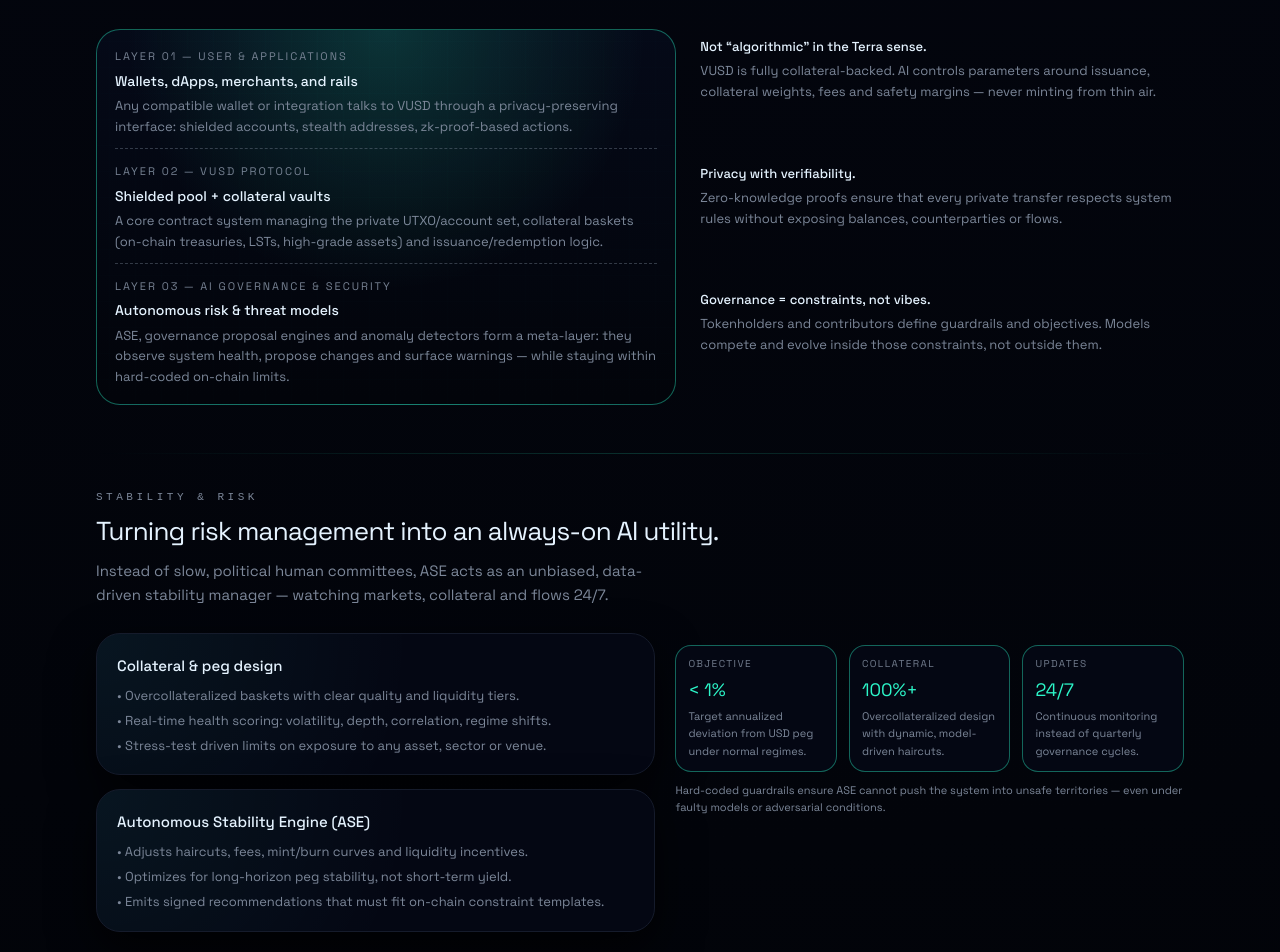
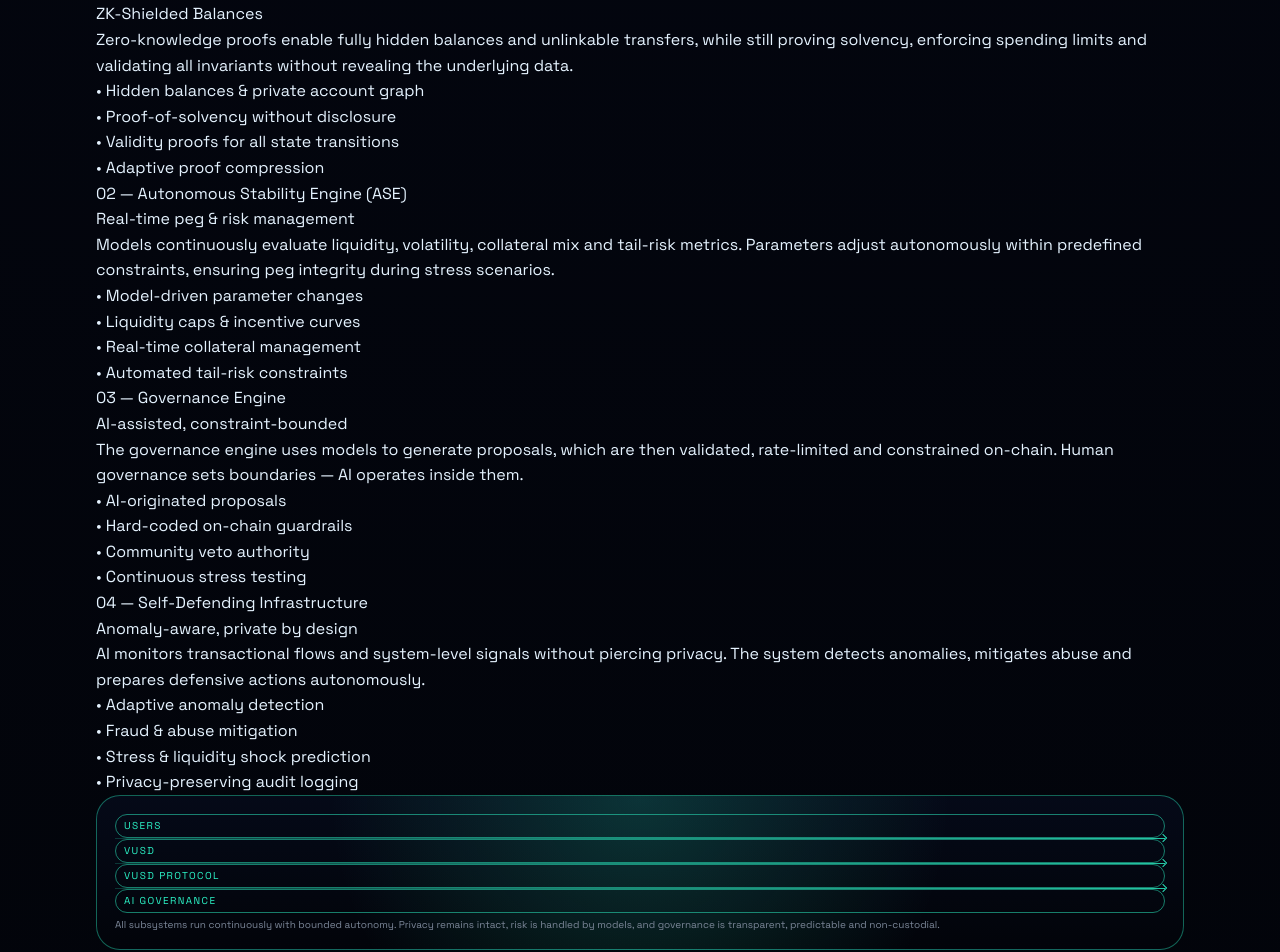
Before and after one commit to Gatsby01k/vusd-site, a Next.js app: page / in a window 1280 px wide. Shown: the part 2340-3292 px from the top of the page. Built offline with nearby package versions, Linux system fonts and the light colour scheme.

Commit message:
Update Architecture.js

```diff
--- a/app/components/Architecture.js
+++ b/app/components/Architecture.js
@@ -1,68 +1,96 @@
 export default function Architecture() {
   return (
-    <section id="architecture" className="reveal">
-      <div className="section-label">ARCHITECTURE</div>
-      <h2 className="section-title">Three rails: privacy, stability, governance.</h2>
+    <section id="architecture" className="section reveal">
+      <h2 className="section-title">Architecture</h2>
       <p className="section-sub">
-        VUSD splits the system into independent, composable rails — each auditable, each
-        upgradeable, all designed to keep humans away from day-to-day risk knobs.
+        VUSD is composed of four tightly integrated subsystems — privacy, stability, governance and
+        self-defending infrastructure — each designed to operate continuously under on-chain
+        constraints.
       </p>
 
-      <div className="arch-layout">
-        <div className="arch-diagram">
-          <div className="arch-lattice"></div>
-
-          <div className="arch-layer">
-            <div className="arch-layer-label">LAYER 01 — USER &amp; APPLICATIONS</div>
-            <div className="arch-layer-title">Wallets, dApps, merchants, and rails</div>
-            <div className="arch-layer-desc">
-              Any compatible wallet or integration talks to VUSD through a privacy-preserving
-              interface: shielded accounts, stealth addresses, zk-proof-based actions.
-            </div>
-          </div>
-
-          <div className="arch-layer">
-            <div className="arch-layer-label">LAYER 02 — VUSD PROTOCOL</div>
-            <div className="arch-layer-title">Shielded pool + collateral vaults</div>
-            <div className="arch-layer-desc">
-              A core contract system managing the private UTXO/account set, collateral baskets
-              (on-chain treasuries, LSTs, high-grade assets) and issuance/redemption logic.
-            </div>
-          </div>
-
-          <div className="arch-layer">
-            <div className="arch-layer-label">LAYER 03 — AI GOVERNANCE &amp; SECURITY</div>
-            <div className="arch-layer-title">Autonomous risk &amp; threat models</div>
-            <div className="arch-layer-desc">
-              ASE, governance proposal engines and anomaly detectors form a meta-layer: they observe
-              system health, propose changes and surface warnings — while staying within
-              hard-coded on-chain limits.
-            </div>
-          </div>
+      <div className="arch-grid">
+        {/* PRIVACY ENGINE */}
+        <div className="arch-card">
+          <div className="arch-label">01 — Privacy Engine</div>
+          <div className="arch-title">ZK-Shielded Balances</div>
+          <p className="arch-text">
+            Zero-knowledge proofs enable fully hidden balances and unlinkable transfers, while still
+            proving solvency, enforcing spending limits and validating all invariants without
+            revealing the underlying data.
+          </p>
+          <ul className="arch-list">
+            <li>• Hidden balances &amp; private account graph</li>
+            <li>• Proof-of-solvency without disclosure</li>
+            <li>• Validity proofs for all state transitions</li>
+            <li>• Adaptive proof compression</li>
+          </ul>
         </div>
 
-        <div className="arch-bullets">
-          <div>
-            <div className="arch-bullet-title">Not “algorithmic” in the Terra sense.</div>
-            <div>
-              VUSD is fully collateral-backed. AI controls parameters around issuance, collateral
-              weights, fees and safety margins — never minting from thin air.
-            </div>
-          </div>
-          <div>
-            <div className="arch-bullet-title">Privacy with verifiability.</div>
-            <div>
-              Zero-knowledge proofs ensure that every private transfer respects system rules without
-              exposing balances, counterparties or flows.
-            </div>
-          </div>
-          <div>
-            <div className="arch-bullet-title">Governance = constraints, not vibes.</div>
-            <div>
-              Tokenholders and contributors define guardrails and objectives. Models compete and
-              evolve inside those constraints, not outside them.
-            </div>
-          </div>
+        {/* AUTONOMOUS STABILITY ENGINE */}
+        <div className="arch-card">
+          <div className="arch-label">02 — Autonomous Stability Engine (ASE)</div>
+          <div className="arch-title">Real-time peg &amp; risk management</div>
+          <p className="arch-text">
+            Models continuously evaluate liquidity, volatility, collateral mix and tail-risk metrics.
+            Parameters adjust autonomously within predefined constraints, ensuring peg integrity
+            during stress scenarios.
+          </p>
+          <ul className="arch-list">
+            <li>• Model-driven parameter changes</li>
+            <li>• Liquidity caps &amp; incentive curves</li>
+            <li>• Real-time collateral management</li>
+            <li>• Automated tail-risk constraints</li>
+          </ul>
+        </div>
+
+        {/* GOVERNANCE ENGINE */}
+        <div className="arch-card">
+          <div className="arch-label">03 — Governance Engine</div>
+          <div className="arch-title">AI-assisted, constraint-bounded</div>
+          <p className="arch-text">
+            The governance engine uses models to generate proposals, which are then validated,
+            rate-limited and constrained on-chain. Human governance sets boundaries — AI operates
+            inside them.
+          </p>
+          <ul className="arch-list">
+            <li>• AI-originated proposals</li>
+            <li>• Hard-coded on-chain guardrails</li>
+            <li>• Community veto authority</li>
+            <li>• Continuous stress testing</li>
+          </ul>
+        </div>
+
+        {/* SELF-DEFENDING INFRA */}
+        <div className="arch-card">
+          <div className="arch-label">04 — Self-Defending Infrastructure</div>
+          <div className="arch-title">Anomaly-aware, private by design</div>
+          <p className="arch-text">
+            AI monitors transactional flows and system-level signals without piercing privacy. The
+            system detects anomalies, mitigates abuse and prepares defensive actions autonomously.
+          </p>
+          <ul className="arch-list">
+            <li>• Adaptive anomaly detection</li>
+            <li>• Fraud &amp; abuse mitigation</li>
+            <li>• Stress &amp; liquidity shock prediction</li>
+            <li>• Privacy-preserving audit logging</li>
+          </ul>
+        </div>
+      </div>
+
+      {/* ARCHITECTURE FLOW DIAGRAM */}
+      <div className="arch-diagram">
+        <div className="diagram-row">
+          <div className="diagram-chip">Users</div>
+          <div className="diagram-arrow" />
+          <div className="diagram-chip">VUSD</div>
+          <div className="diagram-arrow" />
+          <div className="diagram-chip">VUSD Protocol</div>
+          <div className="diagram-arrow" />
+          <div className="diagram-chip">AI Governance</div>
+        </div>
+        <div className="diagram-note">
+          All subsystems run continuously with bounded autonomy. Privacy remains intact, risk is
+          handled by models, and governance is transparent, predictable and non-custodial.
         </div>
       </div>
     </section>
```
